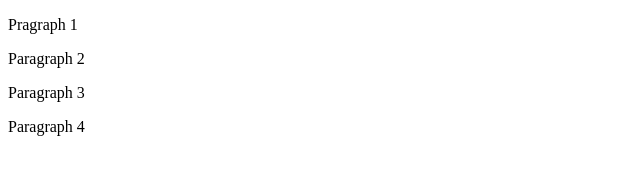
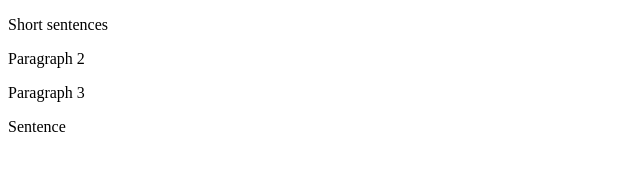
Before and after one commit to JoaquinC539/Git-minicourse, a plain HTML site: page index.html in a window 1280 px wide. Shown: the full height of the page, 0-640 px from the left. Drawn offline with Linux system fonts and the light colour scheme.

Commit message:
reset project to added new point

```diff
--- a/index.html
+++ b/index.html
@@ -7,10 +7,9 @@
     <title>Document</title>
 </head>
 <body>
-    <p>Pragraph 1</p>
+    <p>Short sentences</p>
     <p>Paragraph 2</p>
     <p>Paragraph 3</p>
-    <p>Paragraph 4</p>
-
+    <p>Sentence</p>
 </body>
 </html>
```
